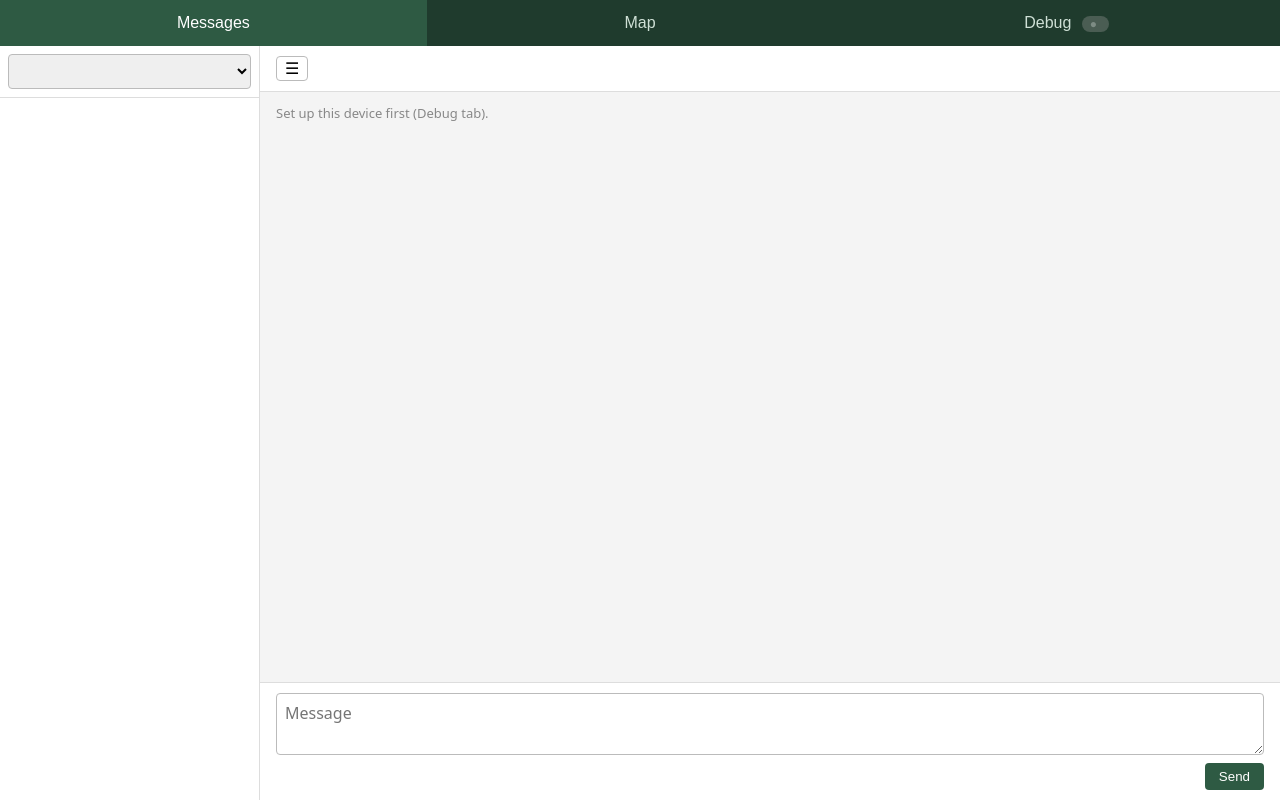
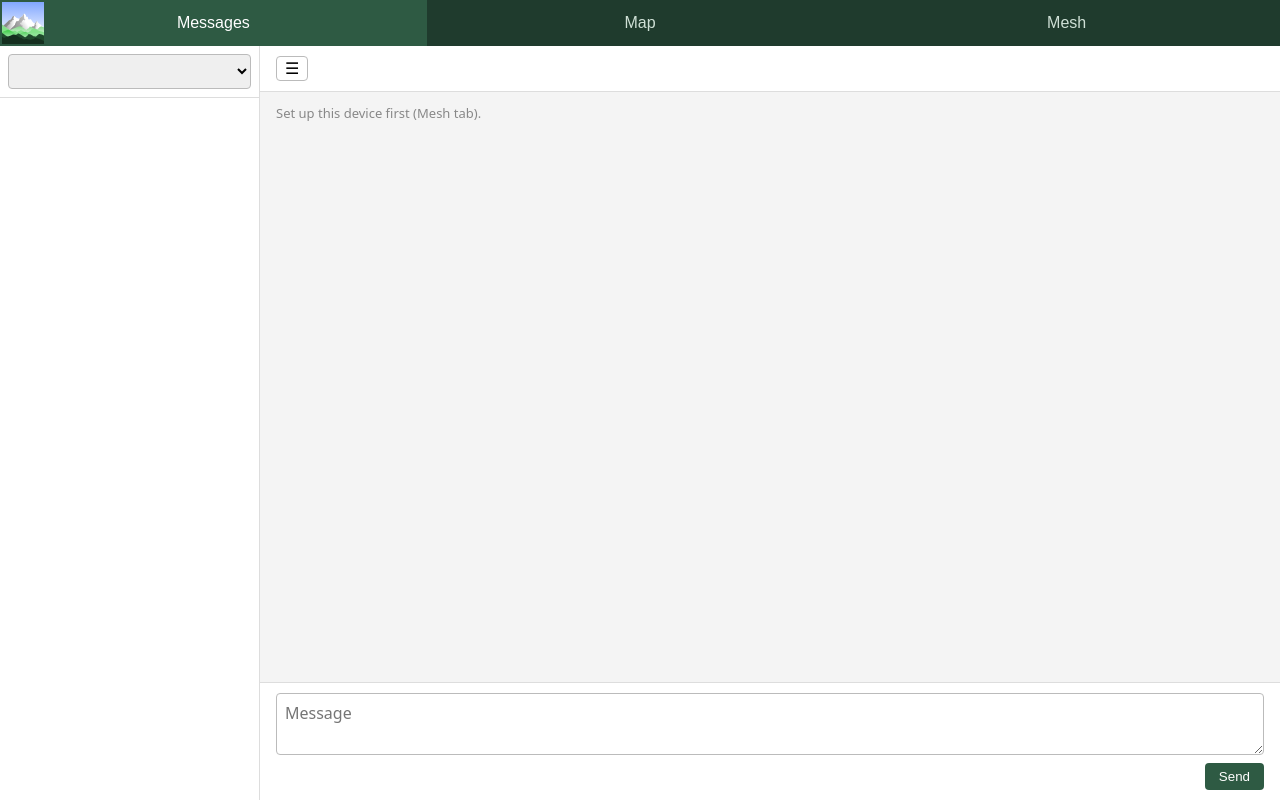
Before and after one commit to NeedToLookAtMyPictures/Swamphacks2026, a Flask app: template application/user_app/templates/index.html in a window 1280 px wide. Run offline with Flask 3, Linux system fonts and the light colour scheme; the template is opened without the code that fills it: most values are stand-ins (such as "Sample title", 1, 10 or a date in 2020); lists and menus that the app fills with data are empty; parts of the project's set-up code (start-up, migrations or seed data) failed here and were passed over; some libraries are stand-ins or nearby versions.

Commit message:
feat: improve visual consistency

```diff
--- a/application/user_app/static/app.js
+++ b/application/user_app/static/app.js
@@ -48,7 +48,7 @@ function showTab(name) {
   if (name === "messages") loadMessages();
   if (name === "debug") {
     loadDebug();
-    loadMesh();  // the mesh status sits at the top of the Debug tab
+    loadMesh();  // the mesh status sits at the top of the Mesh tab
   }
 }
 
--- a/application/user_app/static/debug.js
+++ b/application/user_app/static/debug.js
@@ -1,4 +1,4 @@
-// Debug tab: shows everything in the local database via the /api endpoints.
+// Mesh tab (panel id "debug"): shows everything in the local database via the /api endpoints.
 
 const DEBUG_TABLES = ["messages", "locales", "geolocations", "tombstones"];
 const GLOBAL_DEBUG_TABLES = { global_locales: "/api/global/locales",
@@ -86,6 +86,50 @@ function renderDeviceSetup(content, server) {
   content.appendChild(section);
 }
 
+// A single record (device_info, server) as two columns: field names in header cells
+// down the left and values beside them, like the this_device table above.
+function renderRecord(title, record) {
+  const section = el("div", undefined, "debug-section");
+  section.appendChild(el("h3", title));
+  const table = el("table");
+  const body = table.createTBody();
+  Object.entries(record).forEach(([key, value]) => {
+    const tr = body.insertRow();
+    tr.append(el("th", key), el("td", formatValue(key, value)));
+  });
+  const wrap = el("div", undefined, "debug-table-wrap");
+  wrap.appendChild(table);
+  section.appendChild(wrap);
+  return section;
+}
+
+// "debug": a heading-style toggle that shows or hides the raw tables below it.
+// Hidden by default; the choice is remembered per browser (like the chats sidebar).
+const DEBUG_SHOWN_KEY = "debugTablesShown";
+
+function debugShown() {
+  try { return localStorage.getItem(DEBUG_SHOWN_KEY) === "1"; } catch { return false; }
+}
+
+function debugToggle(extra, count) {
+  const button = el("button", undefined, "debug-toggle");
+  button.type = "button";
+  button.setAttribute("aria-controls", "debug-extra");
+  const show = (open) => {
+    extra.hidden = !open;
+    button.setAttribute("aria-expanded", String(open));
+    button.replaceChildren(el("span", open ? "▾ " : "▸ ", "debug-toggle-caret"), "debug",
+                           el("span", open ? "" : ` (${count} tables)`, "debug-toggle-count"));
+  };
+  show(debugShown());
+  button.addEventListener("click", () => {
+    const open = extra.hidden;
+    try { localStorage.setItem(DEBUG_SHOWN_KEY, open ? "1" : ""); } catch {}
+    show(open);
+  });
+  return button;
+}
+
 async function loadDebug() {
   const content = document.getElementById("debug-content");
   const status = document.getElementById("debug-status");
@@ -100,21 +144,26 @@ async function loadDebug() {
 
     content.replaceChildren();
     if (deviceRes.ok) {
-      content.appendChild(renderTable("device_info", [await deviceRes.json()]));
+      content.appendChild(renderRecord("device_info", await deviceRes.json()));
     } else {
       renderDeviceSetup(content, server);
     }
-    content.appendChild(renderTable("server", [server]));
-    DEBUG_TABLES.forEach((t, i) => content.appendChild(renderTable(t, tables[i])));
-    content.appendChild(el("h2", "Global database (from the server, read-only)", "debug-db-title"));
+    content.appendChild(renderRecord("server", server));
+    // Everything from messages down sits behind the "debug" toggle
+    const extra = el("div", undefined, "debug-extra");
+    extra.id = "debug-extra";
+    DEBUG_TABLES.forEach((t, i) => extra.appendChild(renderTable(t, tables[i])));
+    extra.appendChild(el("h2", "global_database (from the server, read-only)", "debug-db-title"));
     Object.keys(GLOBAL_DEBUG_TABLES).forEach((t, i) => {
       // Trails come with their parsed line; show its size instead of every point
       const rows = t === "global_trails"
         ? globalTables[i].map(({ segments, ...trail }) => ({
             ...trail, points: segments.reduce((n, seg) => n + seg.length, 0) }))
         : globalTables[i];
-      content.appendChild(renderTable(t, Array.isArray(rows) ? rows : [rows]));
+      extra.appendChild(renderTable(t, Array.isArray(rows) ? rows : [rows]));
     });
+    const count = DEBUG_TABLES.length + Object.keys(GLOBAL_DEBUG_TABLES).length;
+    content.append(debugToggle(extra, count), extra);
     status.textContent = `Updated ${new Date().toLocaleTimeString()}`;
   } catch (err) {
     status.textContent = `Error: ${err.message}`;
--- a/application/user_app/static/global-locales.js
+++ b/application/user_app/static/global-locales.js
@@ -19,6 +19,25 @@ function categoryColor(category) {
   return EXTRA_COLORS[hash % EXTRA_COLORS.length];
 }
 
+// Categories drawn as a pin with a white icon cut out of the coloured circle
+// (static/icons/*.svg, Ionicons, MIT). Others are plain coloured circles.
+const CATEGORY_ICONS = { water: "water-outline", campsite: "bonfire-outline" };
+
+function iconMarker(l, color, selected) {
+  const size = selected ? 30 : 24;
+  const html = `<span class="locale-pin${selected ? " selected" : ""}" style="--pin:${color}">` +
+    `<span class="locale-pin-icon" style="--icon:url('/static/icons/${CATEGORY_ICONS[l.category]}.svg')"></span></span>`;
+  const marker = L.marker([l.latitude, l.longitude], {
+    icon: L.divIcon({ className: "locale-pin-wrap", html, iconSize: [size, size], iconAnchor: [size / 2, size / 2] }),
+    zIndexOffset: selected ? 1000 : 0,
+    title: "",
+  }).bindTooltip(l.name, { direction: "top", offset: [0, -size / 2] });
+  // Hovered pin on top, like bringToFront() on the plain circles
+  marker.on("mouseover", () => marker.setZIndexOffset(2000));
+  marker.on("mouseout", () => marker.setZIndexOffset(selected ? 1000 : 0));
+  return marker;
+}
+
 function categoryLabel(category) {
   return category.charAt(0).toUpperCase() + category.slice(1);
 }
@@ -38,16 +57,17 @@ function drawGlobalLocales() {
     .map((l) => {
       const color = categoryColor(l.category);
       const selected = sheetLocale && sheetLocale.id === l.id;
-      const marker = L.circleMarker([l.latitude, l.longitude], {
+      const iconed = Boolean(CATEGORY_ICONS[l.category]);
+      const marker = iconed ? iconMarker(l, color, selected) : L.circleMarker([l.latitude, l.longitude], {
         radius: selected ? 11 : 8, color: selected ? "#222" : "#fff", weight: selected ? 3 : 2,
         fillColor: color, fillOpacity: 1,
       }).bindTooltip(l.name, { direction: "top", offset: [0, -8] });
-      marker.on("mouseover", () => marker.bringToFront());
+      if (!iconed) marker.on("mouseover", () => marker.bringToFront());
       marker.on("click", (e) => {
         L.DomEvent.stopPropagation(e);  // a map click closes the sheet
         openLocaleSheet(l);
       });
-      if (selected) setTimeout(() => marker.bringToFront());
+      if (selected && !iconed) setTimeout(() => marker.bringToFront());
       return marker;
     })).addTo(map);
 }
--- a/application/user_app/static/mesh.js
+++ b/application/user_app/static/mesh.js
@@ -1,5 +1,5 @@
-// Mesh status, at the top of the Debug tab: what the radio is doing (board, nearby
-// hikers, the current sync, recent activity), plus the badge on the Debug tab button. Also arrivalText(), used by the Messages,
+// Mesh status, at the top of the Mesh tab (drawn as tables like the database below): what the radio is doing (board, nearby
+// hikers, the current sync, recent activity). Also arrivalText(), used by the Messages,
 // Map and Debug views to say how a record reached this device.
 
 function meshEl(tag, text, className) {
@@ -46,7 +46,7 @@ function arrivalNote(row) {
   return meshEl("div", text, `via-note via-${via}`);
 }
 
-// ---- mesh status (top of the Debug tab) -------------------------------------------
+// ---- mesh status (top of the Mesh tab) --------------------------------------------
 
 const MESH_REFRESH_MS = 2000;
 const NEARBY_S = 60;  // matches NEARBY in api.py
@@ -63,59 +63,51 @@ function signalBars(rssi, radio) {
   return "▂▄▆█".slice(0, bars).padEnd(4, "·");
 }
 
+// The mesh status is drawn as tables, so it shares the Mesh tab's table styling
+// (#debug table / th / td in style.css) with the database tables below it.
 function kv(label, value) {
-  const row = meshEl("div", undefined, "mesh-kv");
-  row.append(meshEl("span", label, "mesh-k"), meshEl("span", value, "mesh-v"));
+  const row = meshEl("tr");
+  row.append(meshEl("th", label), meshEl("td", value));
   return row;
 }
 
-function renderBadge(data) {
-  const badge = document.getElementById("mesh-badge");
-  let state = "off";
-  let text = "off";
-  if (data.enabled) {
-    const node = data.node;
-    if (data.board && !data.board.connected) {
-      state = "error";
-      text = "no board";
-    } else if (!node) {
-      state = "idle";
-      text = "starting";
-    } else if (node.session) {
-      state = "syncing";
-      text = `syncing · ${node.session.radio}`;
-    } else {
-      state = node.nearby ? "ok" : "idle";
-      text = node.nearby ? `${node.nearby} nearby` : "listening";
-    }
-  }
-  badge.className = `mesh-badge ${state}`;
-  badge.textContent = text;
+function meshTable(columns, rows) {
+  const table = meshEl("table");
+  const head = table.createTHead().insertRow();
+  columns.forEach((c) => head.appendChild(meshEl("th", c)));
+  const body = table.createTBody();
+  rows.forEach((cells) => {
+    const tr = body.insertRow();
+    cells.forEach((value) => tr.appendChild(meshEl("td", value)));
+  });
+  const wrap = meshEl("div", undefined, "debug-table-wrap");
+  wrap.appendChild(table);
+  return wrap;
 }
 
 function renderBoard(data) {
   const box = document.getElementById("mesh-board");
   const rows = [];
   const b = data.board;
-  rows.push(kv("Board", `${data.board_kind === "heltec" ? "Heltec LoRa (LoRa + ESP-NOW)" : "ESP-NOW"} on ${data.port}`));
+  rows.push(kv("board", `${data.board_kind === "heltec" ? "Heltec LoRa (LoRa + ESP-NOW)" : "ESP-NOW"} on ${data.port}`));
   if (b) {
-    rows.push(kv("Connection", b.connected ? `connected${b.mac ? ` · ${b.mac}` : ""}` : "board unplugged, waiting for it"));
+    rows.push(kv("connection", b.connected ? `connected${b.mac ? ` · ${b.mac}` : ""}` : "board unplugged, waiting for it"));
     if (b.lora) {
       const lo = b.lora;
-      rows.push(kv("LoRa", `${lo.on ? "on" : "off"} · ${lo.freq_mhz.toFixed(1)} MHz, SF${lo.sf}, ${lo.bw_khz} kHz, ${lo.power_dbm} dBm`));
+      rows.push(kv("lora", `${lo.on ? "on" : "off"} · ${lo.freq_mhz.toFixed(1)} MHz, SF${lo.sf}, ${lo.bw_khz} kHz, ${lo.power_dbm} dBm`));
       if (lo.sent !== null && lo.sent !== undefined) {
-        rows.push(kv("", `sent ${lo.sent} · received ${lo.received} · corrupted ${lo.crc_errors} · on air ${(lo.airtime_ms / 1000).toFixed(1)} s`));
+        rows.push(kv("lora_traffic", `sent ${lo.sent} · received ${lo.received} · corrupted ${lo.crc_errors} · on air ${(lo.airtime_ms / 1000).toFixed(1)} s`));
       }
     }
     const en = b.espnow;
-    rows.push(kv("ESP-NOW", `${en.on ? "on" : "off"}${en.sent !== null && en.sent !== undefined ? ` · sent ${en.sent} · received ${en.received}` : ""}`));
+    rows.push(kv("esp_now", `${en.on ? "on" : "off"}${en.sent !== null && en.sent !== undefined ? ` · sent ${en.sent} · received ${en.received}` : ""}`));
   }
   const node = data.node;
   if (node) {
-    rows.push(kv("Mesh id", node.id));
-    rows.push(kv("Mode", node.always_on ? "radio always on (demo)" : `duty cycled · radio ${node.awake ? "awake" : "asleep"}`));
+    rows.push(kv("mesh_id", node.id));
+    rows.push(kv("mode", node.always_on ? "radio always on (demo)" : `duty cycled · radio ${node.awake ? "awake" : "asleep"}`));
   } else if (data.enabled) {
-    rows.push(kv("Mesh", "starts once this device is set up (Debug tab)"));
+    rows.push(kv("mesh", "starts once this device is set up (below)"));
   }
   box.replaceChildren(...rows);
 }
@@ -123,54 +115,49 @@ function renderBoard(data) {
 function renderPeers(node) {
   const now = node.now;
   const session = document.getElementById("mesh-session");
+  session.hidden = !node.session;
   if (node.session) {
-    const s = node.session;
-    session.replaceChildren(meshEl("div",
-      `Syncing with ${s.peer_name} over ${s.radio} (started ${ago(s.started, now)})`, "mesh-syncing"));
-  } else {
-    session.replaceChildren();
+    const sy = node.session;
+    session.textContent = `Syncing with ${sy.peer_name} over ${sy.radio} (started ${ago(sy.started, now)})`;
   }
 
   const nearby = node.peers.filter((p) => p.last_heard && now - p.last_heard < NEARBY_S).length;
-  document.getElementById("mesh-nearby-count").textContent =
-    node.peers.length ? `${nearby} of ${node.peers.length} heard in the last minute` : "";
+  document.getElementById("mesh-nearby-title").textContent =
+    node.peers.length ? `nearby (${nearby} of ${node.peers.length} heard in the last minute)` : "nearby (0)";
 
   const list = document.getElementById("mesh-peers");
   if (!node.peers.length) {
-    list.replaceChildren(meshEl("p", "Nobody heard yet. Other hikers show up here when their radio is in range.", "mesh-note"));
+    list.replaceChildren(meshEl("p", "nobody heard yet: other hikers show up here when their radio is in range", "debug-empty"));
     return;
   }
-  list.replaceChildren(...node.peers.map((p) => {
-    const row = meshEl("div", undefined, "mesh-peer");
-    const fresh = p.last_heard && now - p.last_heard < NEARBY_S;
-    if (!fresh) row.classList.add("stale");
-    const head = meshEl("div", undefined, "mesh-peer-head");
-    head.append(meshEl("strong", p.name),
-                meshEl("span", p.heard_on ? `${signalBars(p.rssi, p.heard_on)} ${p.rssi} dBm · ${p.heard_on}` : "", "mesh-signal"));
-    row.appendChild(head);
-    const bits = [];
-    if (p.last_heard) bits.push(`heard ${ago(p.last_heard, now)}`);
-    if (p.last_sync) {
-      const y = p.last_sync;
-      bits.push(y.ok ? `synced ${ago(y.at, now)} over ${y.radio} (got ${y.received}, sent ${y.sent})`
-                     : `last sync failed ${ago(y.at, now)} over ${y.radio}`);
-    }
-    row.appendChild(meshEl("div", bits.join(" · "), "mesh-note"));
-    return row;
-  }));
+  const rows = node.peers.map((p) => {
+    const y = p.last_sync;
+    return [
+      p.name,
+      p.heard_on ? `${signalBars(p.rssi, p.heard_on)} ${p.rssi} dBm` : "–",
+      p.heard_on || "–",
+      p.last_heard ? ago(p.last_heard, now) : "–",
+      !y ? "never" : y.ok ? `ok ${ago(y.at, now)} over ${y.radio} (got ${y.received}, sent ${y.sent})`
+                          : `failed ${ago(y.at, now)} over ${y.radio}`,
+    ];
+  });
+  const table = meshTable(["name", "signal", "heard_on", "last_heard", "last_sync"], rows);
+  // Hikers not heard in the last minute: dimmed, like dead rows in the database tables
+  table.querySelectorAll("tbody tr").forEach((tr, i) => {
+    const p = node.peers[i];
+    if (!(p.last_heard && now - p.last_heard < NEARBY_S)) tr.classList.add("stale");
+  });
+  list.replaceChildren(table);
 }
 
 function renderEvents(data, now) {
   const list = document.getElementById("mesh-events");
+  document.getElementById("mesh-events-title").textContent = `recent_activity (${data.events.length})`;
   if (!data.events.length) {
-    list.replaceChildren(meshEl("p", "Nothing yet.", "mesh-note"));
+    list.replaceChildren(meshEl("p", "empty", "debug-empty"));
     return;
   }
-  list.replaceChildren(...data.events.map((e) => {
-    const row = meshEl("div", undefined, "mesh-event");
-    row.append(meshEl("span", ago(e.at, now), "mesh-event-time"), meshEl("span", e.text));
-    return row;
-  }));
+  list.replaceChildren(meshTable(["when", "what_happened"], data.events.map((e) => [ago(e.at, now), e.text])));
 }
 
 let lastMesh = null;
@@ -183,9 +170,9 @@ function renderMesh(data) {
   renderBoard(data);
   if (data.node) renderPeers(data.node);
   else {
-    document.getElementById("mesh-session").replaceChildren();
+    document.getElementById("mesh-session").hidden = true;
     document.getElementById("mesh-peers").replaceChildren();
-    document.getElementById("mesh-nearby-count").textContent = "";
+    document.getElementById("mesh-nearby-title").textContent = "nearby";
   }
   renderEvents(data, now);
 }
@@ -193,12 +180,12 @@ function renderMesh(data) {
 async function loadMesh() {
   const data = await fetch("/api/mesh").then((r) => r.json());
   lastMesh = data;
-  renderBadge(data);
-  if (document.getElementById("debug").classList.contains("active")) renderMesh(data);
+  renderMesh(data);
 }
 
-// The badge is always visible, so keep polling while the page is shown
-loadMesh().catch(() => {});
+// Refresh while the Mesh tab is open (showTab() in app.js loads it when the tab opens)
 setInterval(() => {
-  if (!document.hidden) loadMesh().catch(() => {});  // the local app is always reachable; try again next time
+  if (!document.hidden && document.getElementById("debug").classList.contains("active")) {
+    loadMesh().catch(() => {});  // the local app is always reachable; try again next time
+  }
 }, MESH_REFRESH_MS);
--- a/application/user_app/static/messages.js
+++ b/application/user_app/static/messages.js
@@ -134,7 +134,7 @@ async function loadMessages() {
     lastSnapshot = null;
     document.getElementById("chat-list").replaceChildren();
     document.getElementById("chat-title").textContent = "";
-    list.replaceChildren(msgEl("p", "Set up this device first (Debug tab).", "message-note"));
+    list.replaceChildren(msgEl("p", "Set up this device first (Mesh tab).", "message-note"));
     return;
   }
   myName = (await deviceRes.json()).name;
--- a/application/user_app/static/style.css
+++ b/application/user_app/static/style.css
@@ -25,6 +25,24 @@ body {
   color: #cfe0d6;
   font-size: 16px;
   cursor: pointer;
+}
+
+/* App logo at the left end of the tab bar, on every tab. It sits inside the Messages
+   tab button, so the background behind it is that tab's, selected or not. */
+.tab[data-tab="messages"] { position: relative; }
+.app-logo {
+  position: absolute;
+  /* the same 2px gap on the left, top and bottom; square, as tall as the tab allows */
+  top: 2px;
+  bottom: 2px;
+  left: 2px;
+  height: calc(100% - 4px);
+  aspect-ratio: 1;
+  pointer-events: none;  /* clicks go to the Messages tab */
+}
+/* Narrow screens: keep the centred "Messages" text clear of the logo */
+@media (max-width: 600px) {
+  .tab[data-tab="messages"] { padding-left: 54px; }
 }
 
 .tab.active {
@@ -539,52 +573,19 @@ main {
 .locale-comment-body { margin-top: 4px; white-space: pre-wrap; }
 .locale-note { color: #888; font-size: 14px; margin: 4px 0; }
 
-/* Mesh status at the top of the Debug tab, and its badge on the tab button (mesh.js) */
-.mesh-badge {
-  display: inline-block;
-  margin-left: 6px;
-  padding: 1px 8px;
-  border-radius: 10px;
+/* Mesh status at the top of the Mesh tab (mesh.js) */
+
+#mesh-status .debug-section:first-child h3 { margin-top: 4px; }
+#mesh-status { margin-bottom: 18px; }
+#debug tr.stale td { color: #999; }  /* hikers not heard in the last minute */
+.mesh-syncing {
+  margin: 0 0 6px;
+  padding: 4px 8px;
+  background: #fff6d6;
+  border: 1px solid #e8d48a;
+  font-family: ui-monospace, monospace;
   font-size: 12px;
-  background: #4a5d53;
-  color: #e6efe9;
 }
-.mesh-badge::before { content: "●"; margin-right: 4px; }
-.mesh-badge.ok::before { color: #6fe39a; }
-.mesh-badge.syncing::before { color: #ffd166; animation: mesh-pulse 0.8s infinite alternate; }
-.mesh-badge.idle::before { color: #b8c7bf; }
-.mesh-badge.error::before { color: #ff7b72; }
-.mesh-badge.off::before { color: #7d8c84; }
-@keyframes mesh-pulse { from { opacity: 1; } to { opacity: 0.3; } }
-
-#mesh-status { margin-bottom: 4px; }
-.mesh-card {
-  background: #fff;
-  border-radius: 8px;
-  padding: 12px 14px;
-  margin: 0 0 12px;
-  box-shadow: 0 1px 3px rgba(0, 0, 0, 0.08);
-}
-.mesh-card h3 { margin: 0 0 8px; font-size: 16px; color: #1f3b2d; }
-.mesh-note { color: #777; font-size: 13px; font-weight: normal; margin: 2px 0; }
-.mesh-kv { display: flex; gap: 10px; font-size: 14px; padding: 2px 0; }
-.mesh-k { flex: 0 0 90px; color: #666; }
-.mesh-v { flex: 1; overflow-wrap: anywhere; }
-.mesh-syncing {
-  background: #fff6d6;
-  border-left: 3px solid #e0a800;
-  padding: 6px 10px;
-  margin-bottom: 8px;
-  font-size: 14px;
-}
-.mesh-peer { padding: 6px 0; border-top: 1px solid #eee; }
-.mesh-peer:first-child { border-top: none; }
-.mesh-peer.stale { opacity: 0.55; }
-.mesh-peer-head { display: flex; justify-content: space-between; gap: 8px; }
-.mesh-signal { font-family: ui-monospace, monospace; font-size: 13px; color: #2e5a43; }
-.mesh-event { display: flex; gap: 10px; font-size: 14px; padding: 3px 0; border-top: 1px solid #f0f0f0; }
-.mesh-event:first-child { border-top: none; }
-.mesh-event-time { flex: 0 0 80px; color: #888; }
 
 /* How a record reached this device (arrivalNote in mesh.js) */
 .via-note { font-size: 12px; margin-top: 4px; color: #555; }
--- a/application/user_app/templates/index.html
+++ b/application/user_app/templates/index.html
@@ -4,14 +4,15 @@
   <meta charset="utf-8">
   <meta name="viewport" content="width=device-width, initial-scale=1">
   <title>User App</title>
+  <link rel="icon" type="image/svg+xml" href="{{ url_for('static', filename='img/miriad-logo.svg') }}">
   <link rel="stylesheet" href="{{ url_for('static', filename='vendor/leaflet/leaflet.css') }}">
   <link rel="stylesheet" href="{{ url_for('static', filename='style.css') }}">
 </head>
 <body>
   <nav class="tabs">
-    <button class="tab active" data-tab="messages">Messages</button>
+    <button class="tab active" data-tab="messages"><img class="app-logo" src="{{ url_for('static', filename='img/miriad-logo.svg') }}" alt="">Messages</button>
     <button class="tab" data-tab="map">Map</button>
-    <button class="tab" data-tab="debug">Debug <span id="mesh-badge" class="mesh-badge off" title="Mesh radio"></span></button>
+    <button class="tab" data-tab="debug">Mesh</button>
   </nav>
 
   <main>
@@ -61,7 +62,7 @@
               <button>Post</button>
             </div>
           </form>
-          <p id="locale-comment-setup" class="locale-note" hidden>Set up this device (Debug tab) to add comments.</p>
+          <p id="locale-comment-setup" class="locale-note" hidden>Set up this device (Mesh tab) to add comments.</p>
           <div id="locale-comments"></div>
         </div>
       </div>
@@ -108,30 +109,29 @@
 
     <section id="debug" class="panel">
       <div id="mesh-status">
-        <div id="mesh-off" class="mesh-card" hidden>
-          <h3>Mesh radio is off</h3>
-          <p class="mesh-note">This app was started without a board. Start it with
-            <code>--mesh-port</code> (and <code>--mesh-board heltec</code> for LoRa) to sync with
-            nearby hikers without internet.</p>
+        <div id="mesh-off" class="debug-section" hidden>
+          <h3>mesh_radio</h3>
+          <p class="debug-empty">Off: this app was started without a board. Start it with <code>--mesh-port</code>
+            (and <code>--mesh-board heltec</code> for LoRa) to sync with nearby hikers without internet.</p>
         </div>
         <div id="mesh-on" hidden>
-          <div class="mesh-card">
-            <h3>This device</h3>
-            <div id="mesh-board"></div>
+          <div class="debug-section">
+            <h3>this_device</h3>
+            <div class="debug-table-wrap"><table id="mesh-board"></table></div>
           </div>
-          <div class="mesh-card">
-            <h3>Nearby <span id="mesh-nearby-count" class="mesh-note"></span></h3>
-            <div id="mesh-session"></div>
+          <div class="debug-section">
+            <h3 id="mesh-nearby-title">nearby</h3>
+            <p id="mesh-session" class="mesh-syncing" hidden></p>
             <div id="mesh-peers"></div>
           </div>
-          <div class="mesh-card">
-            <h3>Recent activity</h3>
+          <div class="debug-section">
+            <h3 id="mesh-events-title">recent_activity</h3>
             <div id="mesh-events"></div>
           </div>
         </div>
       </div>
       <div class="debug-toolbar">
-        <strong>Local database</strong>
+        <strong>local_database</strong>
         <button id="debug-refresh">Refresh</button>
         <span id="debug-status"></span>
       </div>
```
Also changed, not shown: other parts of application/user_app/static/style.css (+41 -1 lines), application/user_app/static/icons/bonfire-outline.svg (added), application/user_app/static/icons/water-outline.svg (added), application/user_app/static/img/miriad-logo.svg (added).
